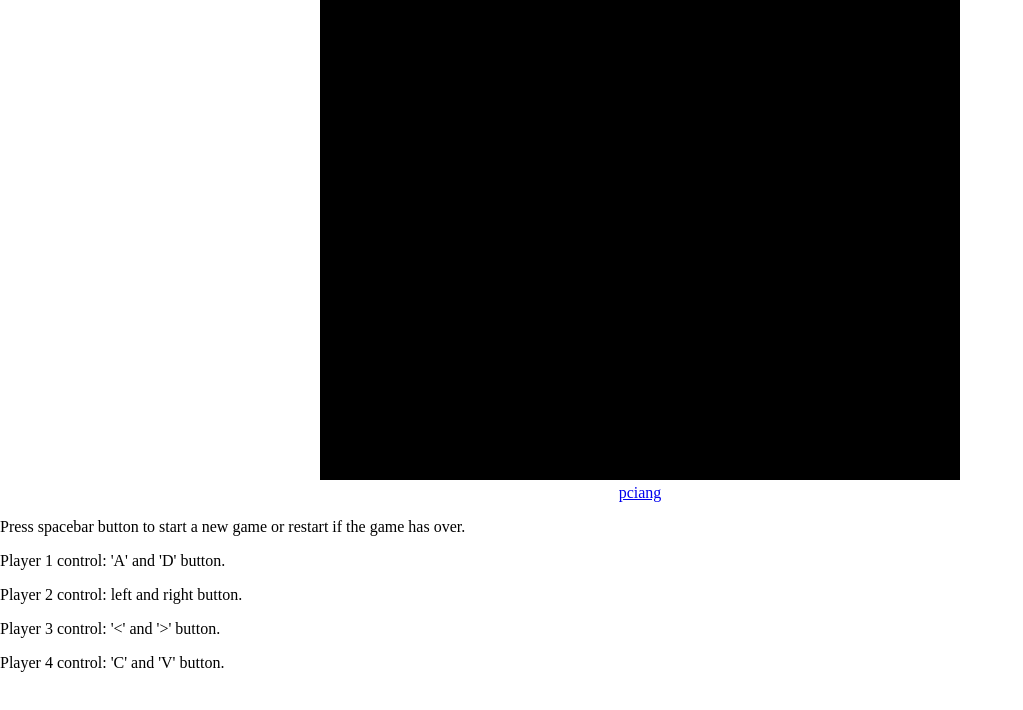
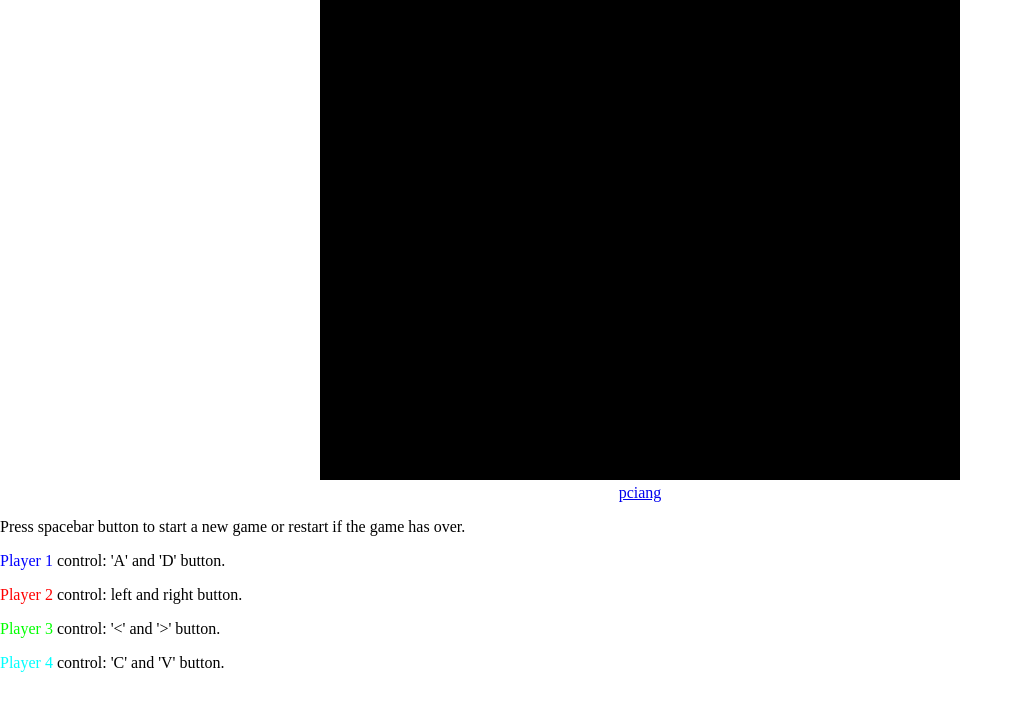
Before and after one commit to pciang/LightCycle, a plain HTML site: page index.html in a window 1280 px wide. Shown: the whole page, without its empty margins (0-1023 px from the left). Drawn offline with Linux system fonts and the light colour scheme.

Commit message:
Update description

```diff
--- a/index.html
+++ b/index.html
@@ -11,10 +11,10 @@
 			<a href="https://github.com/pciang">pciang</a>
 		</div>
 		<p>Press spacebar button to start a new game or restart if the game has over.</p>
-		<p>Player 1 control: 'A' and 'D' button.</p>
-		<p>Player 2 control: left and right button.</p>
-		<p>Player 3 control: '&lt;' and '&gt;' button.</p>
-		<p>Player 4 control: 'C' and 'V' button.</p>
+		<p><span style="color: #00f;">Player 1</span> control: 'A' and 'D' button.</p>
+		<p><span style="color: #f00;">Player 2</span> control: left and right button.</p>
+		<p><span style="color: #0f0;">Player 3</span> control: '&lt;' and '&gt;' button.</p>
+		<p><span style="color: #0ff;">Player 4</span> control: 'C' and 'V' button.</p>
 		<script type="text/javascript" src="script.js"></script>
 	</body>
 </html>
```
